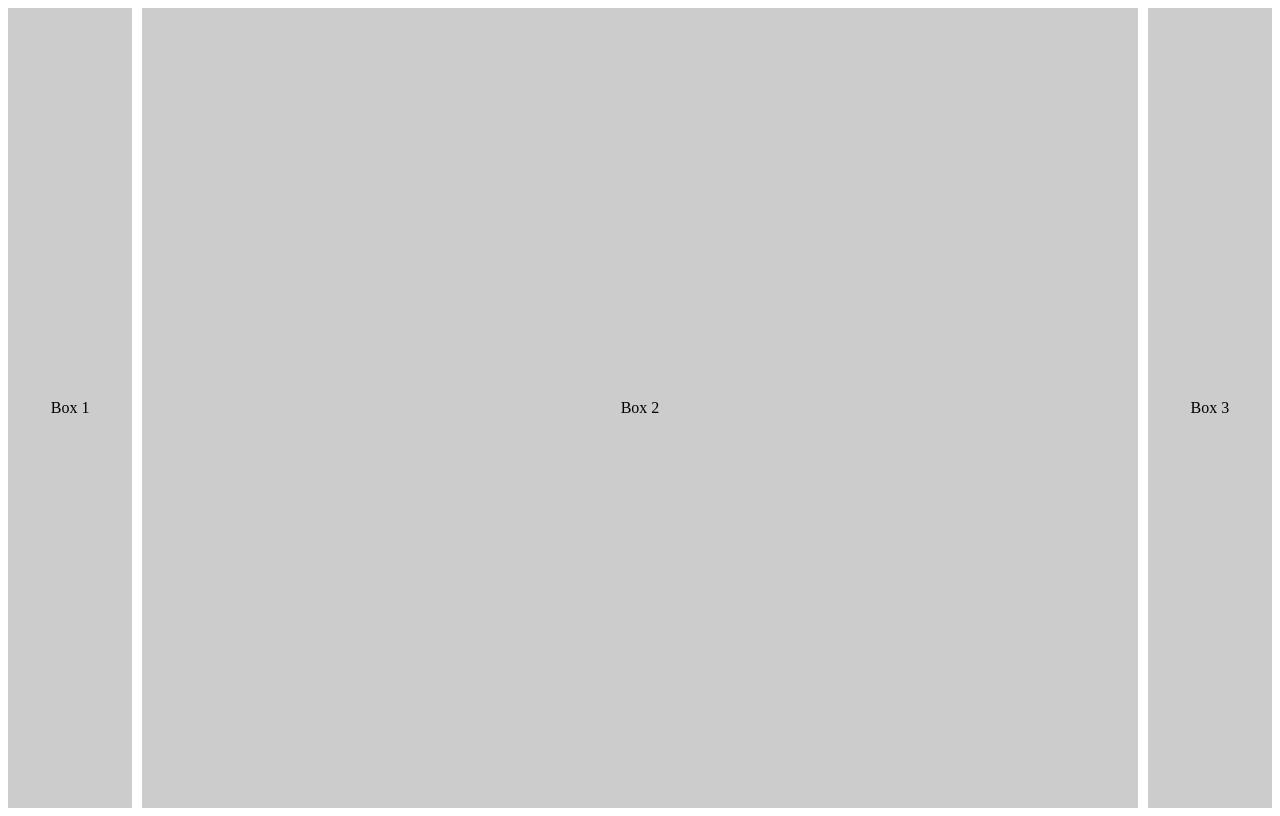
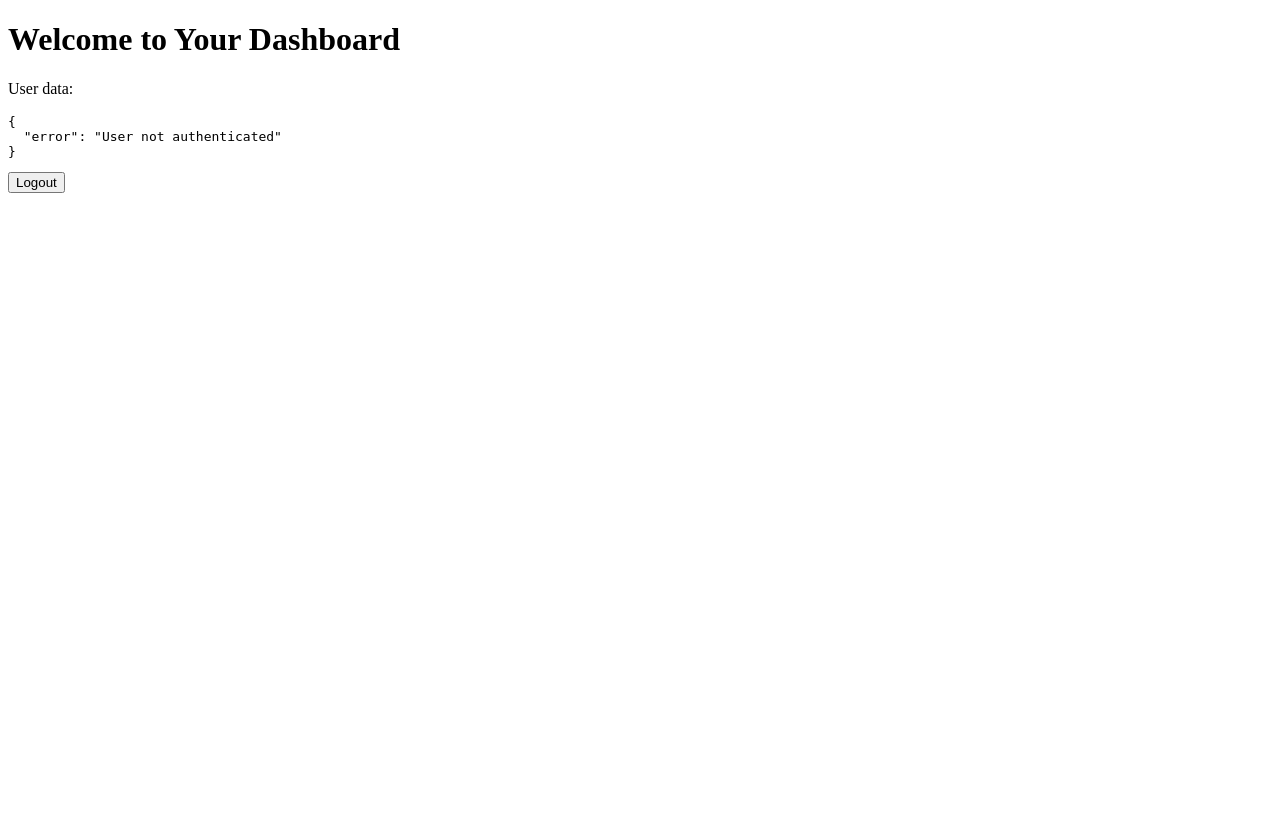
Before and after one commit to Erkko68/SpotyRate, a Django app: page /dashboard/ in a window 1280 px wide. After the commit the page ends 193 px from the top, so only its background shows below. Run offline with Django 5.2, Linux system fonts and the light colour scheme.

Commit message:
Created layout templates for easier front end structure, still need to adjust info cards and padding

```diff
--- a/web/static/test.css
+++ /dev/null
@@ -1,29 +0,0 @@
-/* General styling for the container */
-.container {
-  display: flex;
-  width: 100%;
-  height: 100vh;  /* Full height of the viewport */
-  flex-direction: row;  /* Align the boxes horizontally */
-  justify-content: space-between;
-  gap: 10px;  /* Add some space between the boxes */
-}
-
-/* Style for each box with variable size */
-.box {
-  flex-grow: 0;
-  flex-shrink: 1;  /* Allow boxes to shrink on zoom */
-  flex-basis: var(--box-size);  /* Set the initial size based on the custom property */
-  height: auto;  /* Height adjusts automatically */
-  background-color: #ccc;
-  display: flex;
-  justify-content: center;
-  align-items: center;
-  transition: all 0.3s ease-in-out;
-}
-
-@media (max-width: 600px) {
-  /* Adjust layout for smaller screens */
-  .container {
-    flex-direction: column;  /* Stack boxes vertically */
-  }
-}
--- a/web/templates/dashboard.html
+++ b/web/templates/dashboard.html
@@ -1,17 +1,27 @@
 <!DOCTYPE html>
 <html lang="">
 <head>
-    <meta charset="UTF-8">
-    <meta name="viewport" content="width=device-width, initial-scale=1.0">
-    <title>SpotyRate</title>
-    {% load static %}
-    <link rel="stylesheet" href="{% static 'test.css' %}">
+    <title>SpotyRate | Dashboard</title>
 </head>
 <body>
-    <div class="container">
-      <div class="box" style="--box-size: 10%;">Box 1</div>
-      <div class="box" style="--box-size: 80%;">Box 2</div>
-      <div class="box" style="--box-size: 10%;">Box 3</div>
-    </div>
+    <h1>Welcome to Your Dashboard</h1>
+    <p>User data:</p>
+    <pre id="user-data"></pre>
+
+    <button onclick="logout()">Logout</button>
+
+    <script>
+
+        fetch("/user/")
+            .then(response => response.json())
+            .then(data => document.getElementById("user-data").innerText = JSON.stringify(data, null, 2))
+            .catch(error => console.error("Error fetching user data:", error));
+
+        // Log out function
+        function logout() {
+            window.location.href = '/logout/';  // Redirect to log out
+        }
+
+    </script>
 </body>
 </html>
```
Also changed, not shown: web/static/css/fonts.css (+0 -8 lines), web/static/css/layout/containers.css (+47 -13 lines), web/static/css/layout/home.css (+0 -20 lines), web/static/css/style.css (+6 -6 lines), web/templates/dashboard1.html (deleted, +0 -27 lines), web/templates/home.html (+25 -18 lines), db.sqlite3.
